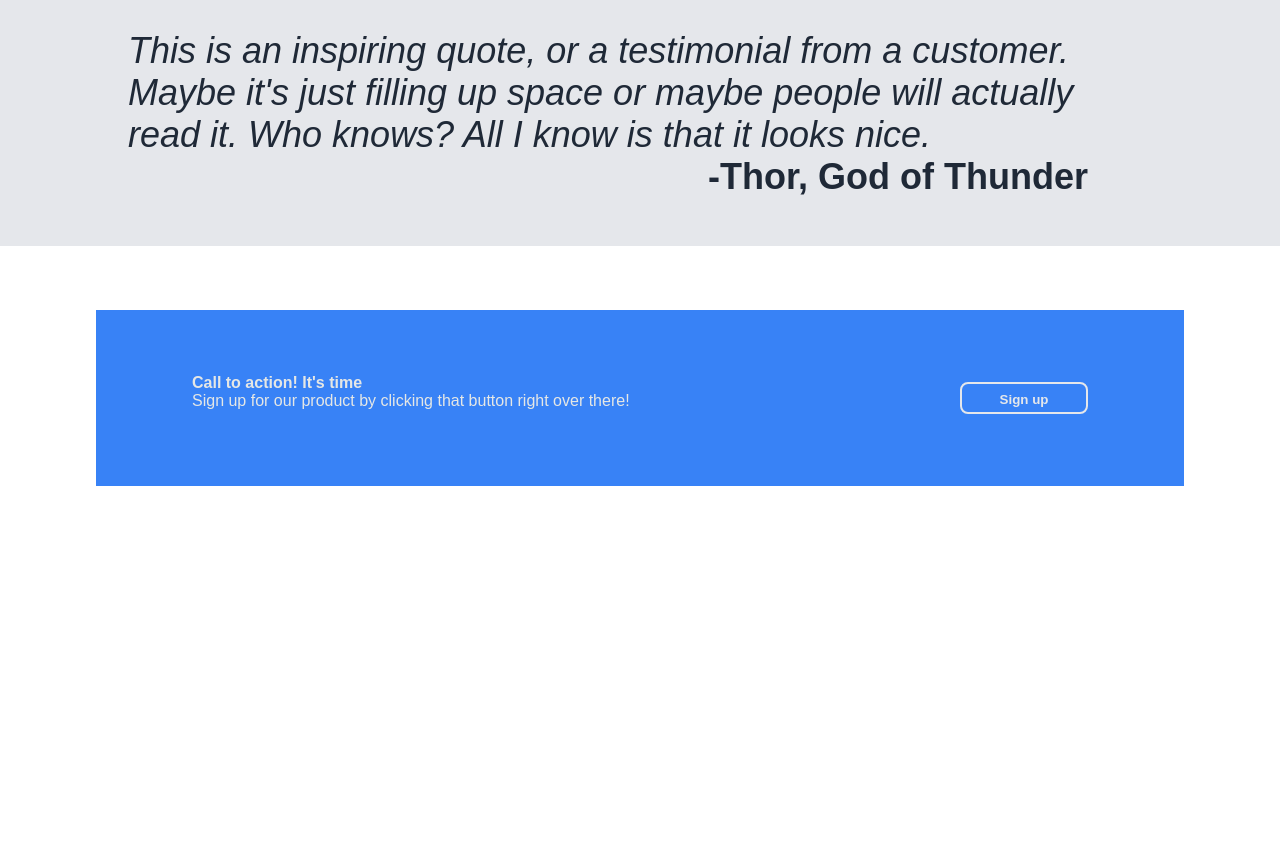
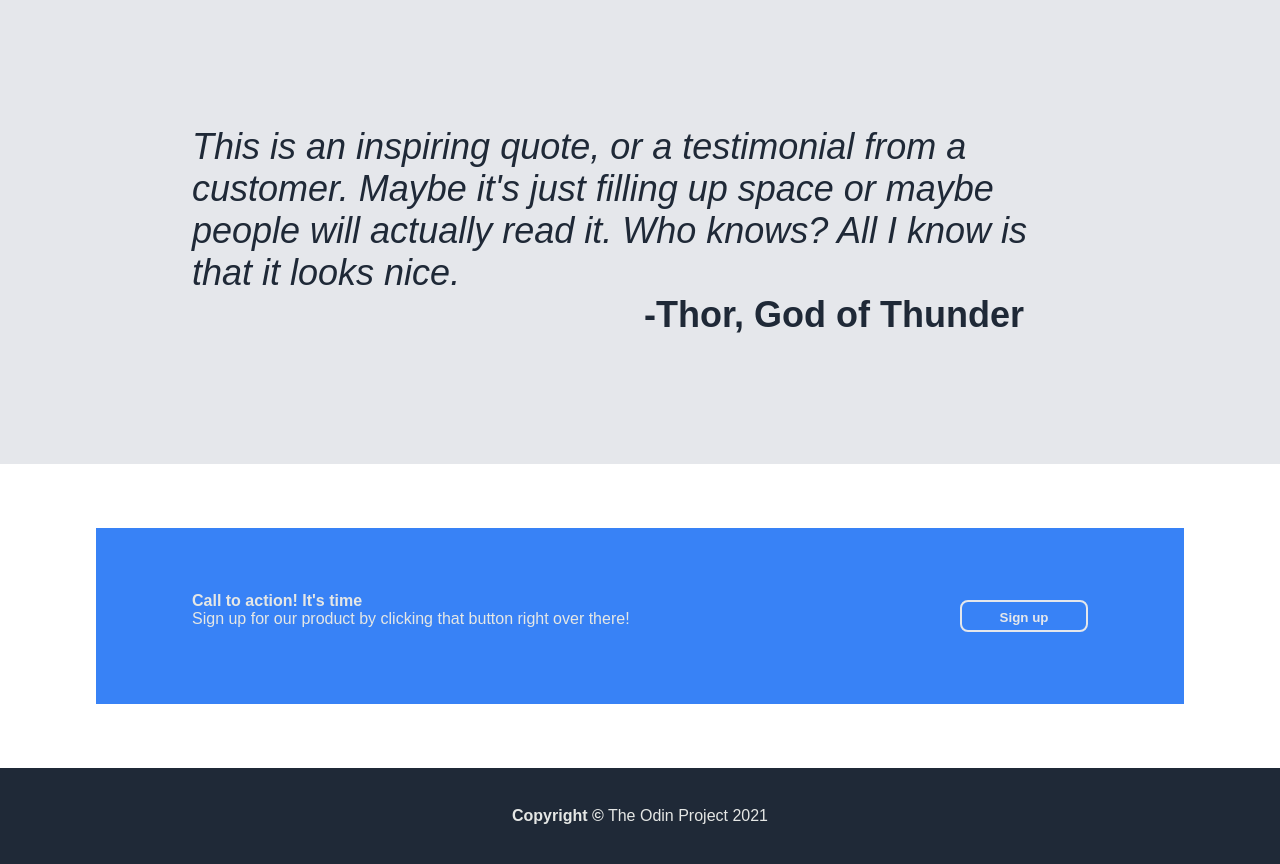
Before and after one commit to jawseep/landing-zone, a plain HTML site: page index.html in a window 1280 px wide. Shown: the part 760-1624 px from the top of the page. Before the commit the page ends 1310 px from the top, so only its background shows below. Drawn offline with Linux system fonts and the light colour scheme.

Commit message:
FINALIZE THE LANDING PAGE PROJECT
Added the footer, the final part of the webpage in html and design it
using the css. Design it according to the standard set by The Odin
Project.

```diff
--- a/index.html
+++ b/index.html
@@ -97,6 +97,10 @@
         </button>
     </div>
  </div>
+
+ <div class="footer">
+    <p><b>Copyright &#169</b> The Odin Project 2021</p>
+ </div>
     <!-- <div class="Header">
         <div class="header-links">
         <ul class="left-links">
--- a/styles.css
+++ b/styles.css
@@ -140,17 +140,19 @@
     display: flex;
     flex-direction: column;
     justify-content: center;
+    margin: auto;
     align-items: center;
     background-color: #e5e7eb;
     font-size: 2.25rem;
     color: #1f2937;
     font-style: light italic;
-    padding: 2rem 8rem 3rem 8rem;
+    padding: 8rem 8rem 8rem 8rem;
     width: auto;
 }
 
 .quote {
     align-self: center;
+    margin-left: 4rem;
     margin-right: 4rem;
 }
 
@@ -158,7 +160,7 @@
     /* display: flex; */
     justify-self: center;
     align-self: flex-end;
-    margin-right: 4rem;
+    margin-right: 8rem;
 }
 
 .sub-footer {
@@ -196,6 +198,20 @@
     border: 2.5px solid #e5e7eb;
     font-weight: bold;
     color: #e5e7eb;
+}
+
+.subfooter-button:hover {
+    background-color: #67a1ff;
+    transition-duration: 0.2s;
+}
+
+.footer {
+    display: flex;
+    justify-content: center;
+    align-items: center;
+    height: 6rem;
+    background-color: #1f2937;
+    color: #e5e7e5;
 }
 
 /* .Header {
```
